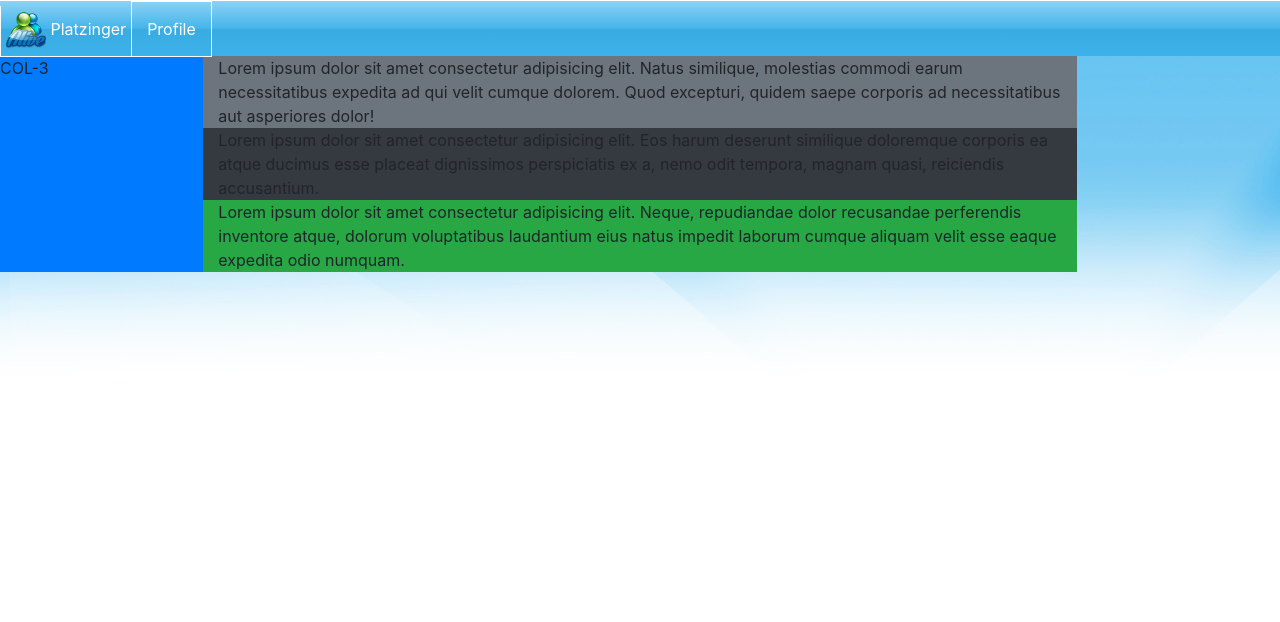
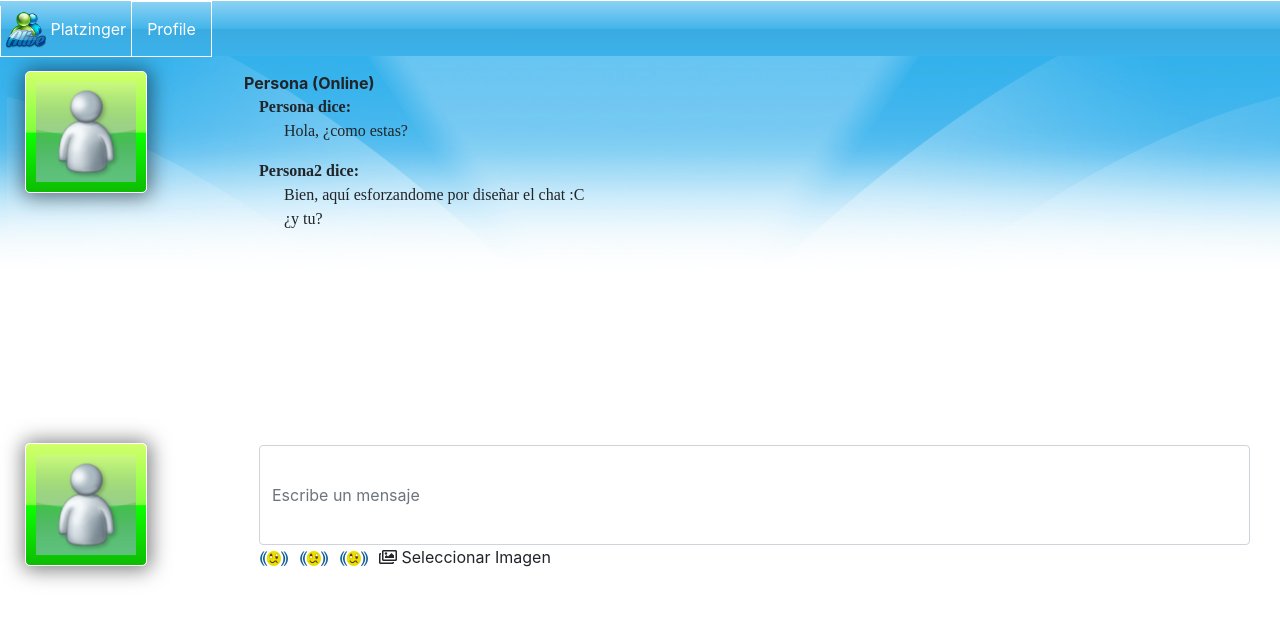
Before and after one commit to FacundoPalombo/platzinger-angular6, an Angular app: page /conversation/1 in a window 1280 px wide. Shown: the top 622 px of the page. Built offline with nearby package versions, Linux system fonts and the light colour scheme.

Commit message:
Finalizamos el conversation component

```diff
--- a/src/app/conversation/conversation.component.css
+++ b/src/app/conversation/conversation.component.css
@@ -1,3 +1,4 @@
+/*
 .conversationContainer {
   background-image: url("/assets/img/msnbg.jpg");
   background-repeat: no-repeat;
@@ -16,4 +17,56 @@
   background: linear-gradient(to bottom, rgba(217, 217, 217, 1) 0%, rgba(255, 255, 255, 1) 5%, rgba(255, 255, 255, 1) 100%);
   filter: progid:DXImageTransform.Microsoft.gradient(startColorstr='#d9d9d9', endColorstr='#ffffff', GradientType=0);
 
+}*/
+
+.contPrinc{
+	padding: 15px;
 }
+.margin-left{
+	margin-left: 0px;
+}
+.chatContainer{
+	width: 100%;
+	height: 350px;
+}
+.bottomChat{
+	width: 100%;
+	bottom: 0px;
+}
+#conversationContainer{
+  background-image: url("/assets/img/msnbg.jpg");
+  background-size: 100%;
+  background-repeat: no-repeat;
+
+}
+.homeAvatarPicture {
+  max-width: 100px;
+}
+.marto100 {
+	margin-top: 100px;
+}
+.marle-25{
+	margin-left: 25px;
+}
+.marto250{
+  margin-top: 250px;
+}
+.areaChat{
+	height:100px;
+}
+
+.exampleChat {
+	font-family: 'San-serif'
+}
+
+.iconImage{
+	width: 30px;
+	margin-right: 10px;
+}
+
+img .logoPers {
+	width: 65px;
+}
+.icon{
+	margin-right:  10px;
+}
--- a/src/app/conversation/conversation.component.html
+++ b/src/app/conversation/conversation.component.html
@@ -1,28 +1,48 @@
-<div class="conversationContainer">
+<div id="conversationContainer">
+  <div class="contPrinc pato45">
+    <div class="row">
+      <div class="col-xs-3 bg-grey marle-25">
+        <div class="avatarFrameOnline ">
+          <img src="assets/img/generic_avatar.png"class=" homeAvatarPicture img-fluid">
+        </div>
 
-  <div class="row">
-    <!-- Columna izquierda -->
-    <div class="col-2 bg-primary">
-      COL-3
-    </div>
-    <!-- Columna derecha -->
-    <div class="col-8 bg-danger">
-      <div class="row">
+        <div class="avatarFrameOnline  marto250">
+          <img src="assets/img/generic_avatar.png"class=" homeAvatarPicture img-fluid">
+        </div>
 
-        <div class="col-12 bg-secondary w-auto h-15">
-          Lorem ipsum dolor sit amet consectetur adipisicing elit. Natus similique, molestias commodi earum
-          necessitatibus expedita ad qui velit cumque dolorem. Quod excepturi, quidem saepe corporis ad necessitatibus
-          aut asperiores dolor!
-        </div>
-        <div class="col-12 bg-dark w-auto h-70">
-          Lorem ipsum dolor sit amet consectetur adipisicing elit. Eos harum deserunt similique doloremque corporis ea
-          atque ducimus esse placeat dignissimos perspiciatis ex a, nemo odit tempora, magnam quasi, reiciendis
-          accusantium.
-        </div>
-        <div class="col-12 bg-success w-auto h-15">
-          Lorem ipsum dolor sit amet consectetur adipisicing elit. Neque, repudiandae dolor recusandae perferendis
-          inventore atque, dolorum voluptatibus laudantium eius natus impedit laborum cumque aliquam velit esse eaque
-          expedita odio numquam.
+      </div>
+      <div class="col">
+        <span><b>Persona (Online)</b></span>
+        <div class="container">
+          <div class="chatContainer marto15">
+            <div class="exampleChat">
+              <span><b>Persona dice:</b></span>
+              <p class="marle-25">Hola, ¿como estas?</p>
+            </div>
+            <div class="exampleChat">
+              <span><b>Persona2 dice:</b></span>
+              <p class="marle-25">Bien, aquí esforzandome por diseñar el chat :C <br> ¿y tu?</p>
+            </div>
+
+
+          </div>
+          <div class="bottomChat">
+            <input type="area" class="form-control areaChat" placeholder="Escribe un mensaje" name="">
+
+            <div class="marto15">
+
+              <img src="/assets/img/zumbido.png" class="iconImage img-fluid">
+              <img src="/assets/img/zumbido.png" class="iconImage img-fluid">
+              <img src="/assets/img/zumbido.png" class="iconImage img-fluid">
+
+              <label class="customFileUpload">
+                <input type="file">
+                <i class="far fa-images"></i>
+                Seleccionar Imagen
+              </label>
+            </div>
+          </div>
+
         </div>
       </div>
     </div>
```
